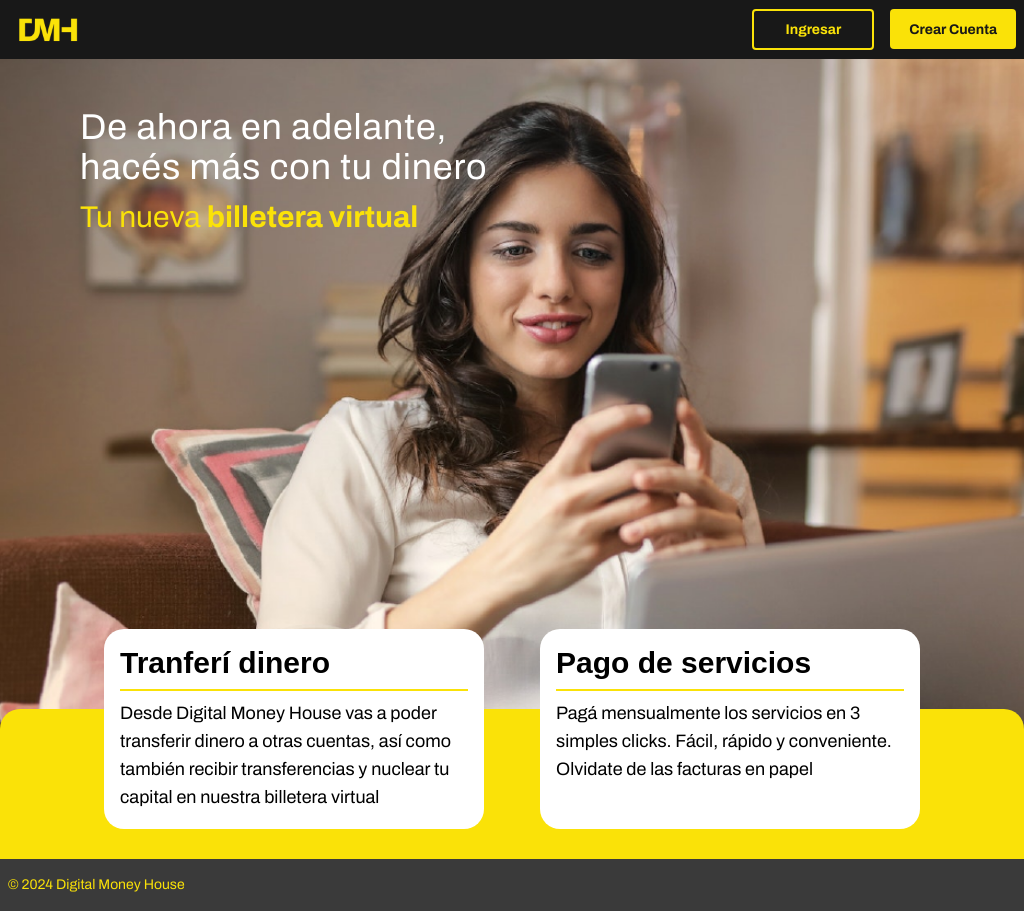
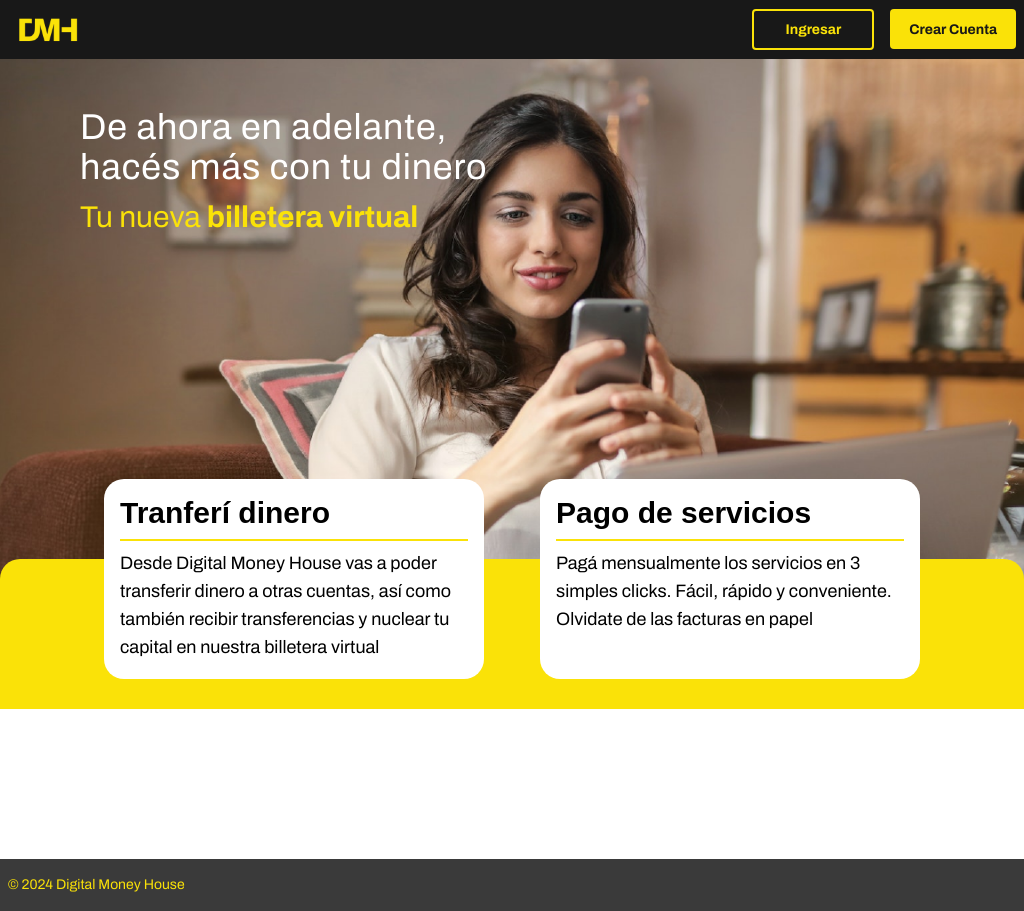
Before and after one commit to Montaldi3111/desafio-front-montaldi, a Next.js app: page / in a window 1024 px wide. Built offline with nearby package versions, Linux system fonts and the light colour scheme; no server answers.

Commit message:
Solucionado error de los estilos al cerrar sesión

```diff
--- a/src/app/(main)/main.css
+++ b/src/app/(main)/main.css
@@ -64,6 +64,8 @@
     main {
         @apply relative;
         @apply h-[120vh];
+        @apply flex;
+        @apply flex-col;
     }
 
     main #image-container {
@@ -120,6 +122,8 @@
     main {
         @apply relative;
         @apply h-screen;
+        @apply flex;
+        @apply flex-col;
     }
 
     main #image-container {
--- a/src/components/Menu/Menu.tsx
+++ b/src/components/Menu/Menu.tsx
@@ -12,10 +12,11 @@ const Menu = () => {
     const handleLogout = async () => {
             const logout = await logoutSession();
             if (logout) {
-                    deleteCookie("session")
-                    deleteCookie("token")
-                    deleteCookie("password")
-                    router.push("/login")
+                    deleteCookie("session");
+                    deleteCookie("token");
+                    deleteCookie("password");
+                    router.refresh();
+                    router.push("/");
                 } else {
                         alert("No se pudo lograr la acción, intentelo de nuevo")
                     }
```
